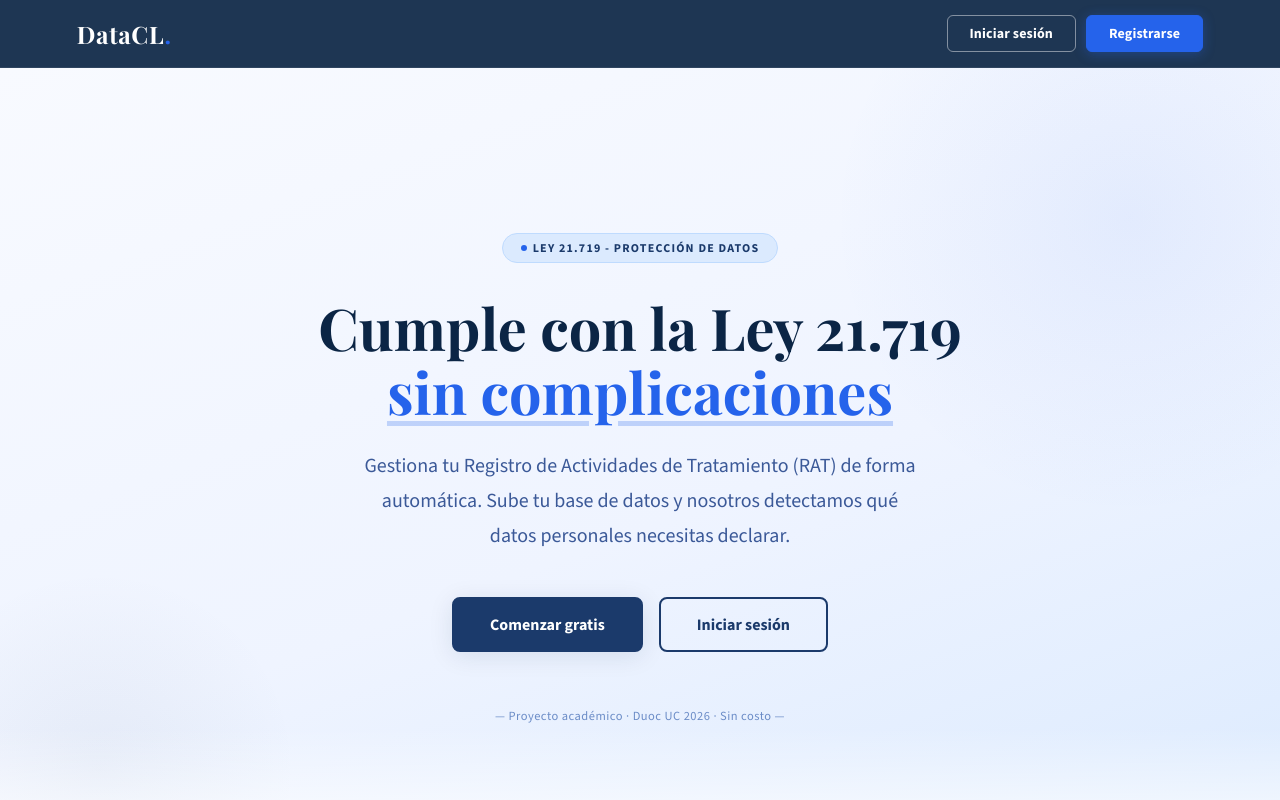
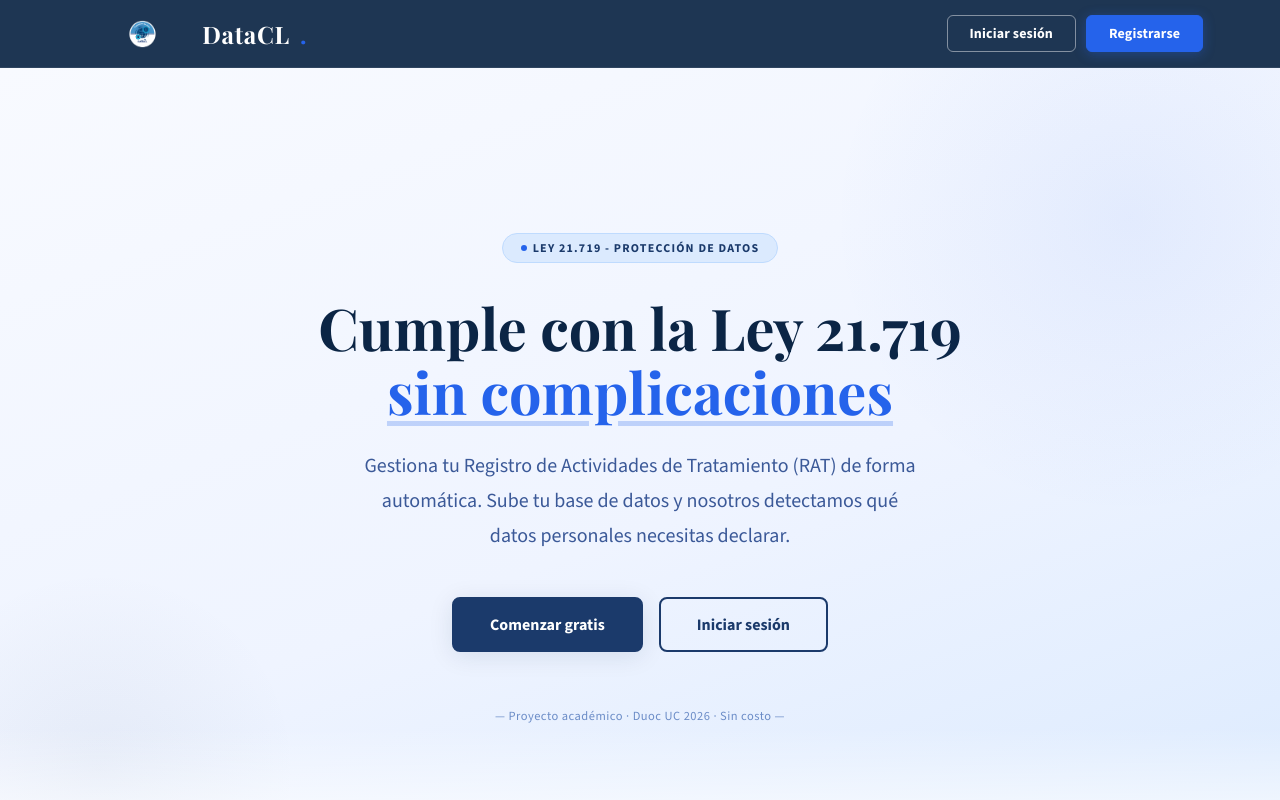
Before and after one commit to DanyO1627/datacl-react, a React (Vite) app in the folder frontend/: page / in a window 1280 px wide. Shown: the top 800 px of the page. Built offline with nearby package versions, Linux system fonts and the light colour scheme.

Commit message:
agrego logo al home

```diff
--- a/frontend/src/components/Navbar.jsx
+++ b/frontend/src/components/Navbar.jsx
@@ -3,6 +3,7 @@
 
 import { useNavigate } from 'react-router-dom';
 import "../styles/navbar.css"
+import Logo from "./Logo";
 
 export default function Navbar() {
     const navigate = useNavigate();
@@ -11,7 +12,10 @@ export default function Navbar() {
 
         <nav className="navbar">
             {/* Logo — por ahora es solo texto, después puede ser una imagen */}
-            <span className="navbar__logo">DataCL</span>
+            <div className="navbar__logo" style={{ display: "flex", alignItems: "center", gap: "10px" }}>
+                <Logo size="sm" theme="light" onClick={() => navigate("/")} />
+                <span>DataCL</span>
+            </div>
 
             {/* botones de acción */}
             <div className="navbar__acciones">
--- a/frontend/src/styles/logo.css
+++ b/frontend/src/styles/logo.css
@@ -27,5 +27,5 @@
 /* En fondos oscuros se ve normal,
    en fondos claros se puede ajustar brillo si hace falta */
 .logo--light .logo__imagen {
-  filter: brightness(0) invert(0); /* ajustar según el PNG */
+  filter: none; /* lo vuelve blanco */
 }
```
